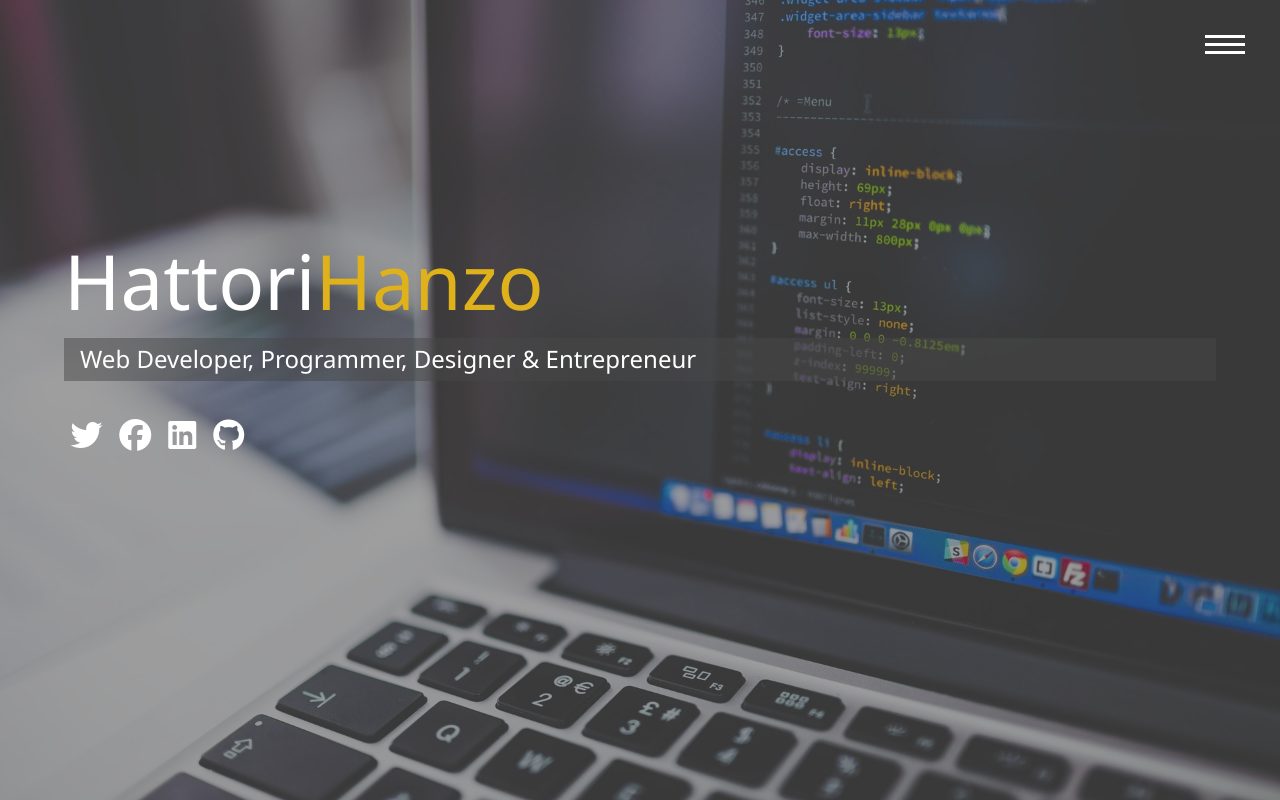
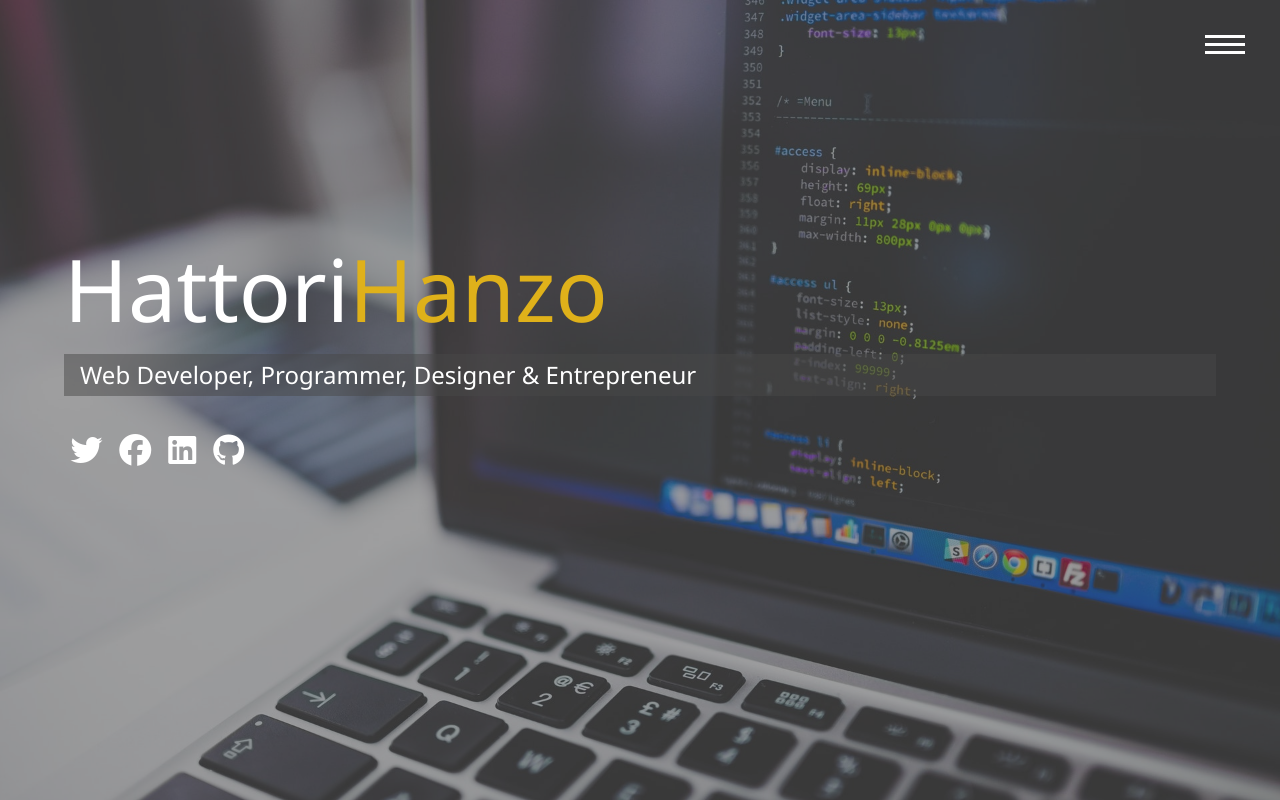
Before and after one commit to 8ch8/portfolio1, a plain HTML site: page index.html in a window 1280 px wide. Drawn offline with nearby package versions, Linux system fonts and the light colour scheme; files that its build step writes are made by us from their sources.

Commit message:
Update main.scss

```diff
--- a/scss/main.scss
+++ b/scss/main.scss
@@ -23,7 +23,7 @@ h3 {
   font-weight: 400;
 
   &.lg-heading {
-    font-size: calc(25px + 4vw);
+    font-size: calc(3rem + 3vw);
   }
 
   &.sm-heading {
```
